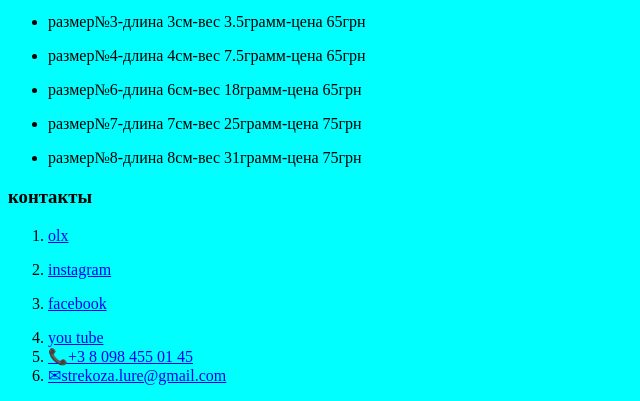
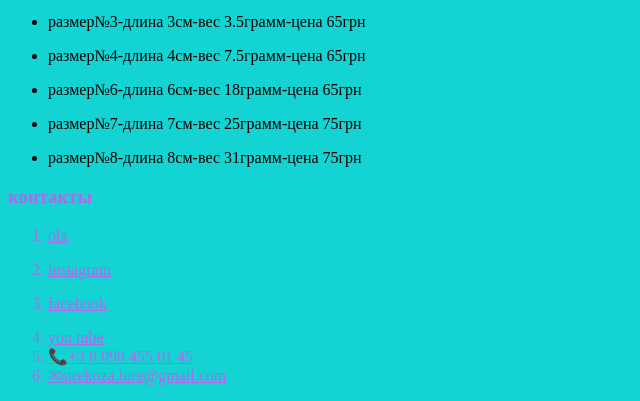
Before and after one commit to Hanna-Ilienko/strekoza, a plain HTML site: page index.html in a window 1280 px wide. Shown: the part 1225-1626 px from the top of the page, without its empty margins (0-640 px from the left). Drawn offline with Linux system fonts and the light colour scheme.

Commit message:
применила цвет к секции контактов

```diff
--- a/css/styles.css
+++ b/css/styles.css
@@ -1,7 +1,12 @@
 body{
-    background-color: aqua;
+    background-color: rgb(20, 211, 211);
 }
 
 a:hover{
-    color:brown;
+    font-size: large;
+    color:rgb(17, 219, 51);
+
 }
+.section-contacts , ol>li> a{
+    color: rgb(172, 106, 235);
+}
--- a/index.html
+++ b/index.html
@@ -53,7 +53,7 @@
       </ul>
     </section>
 
-    <section>
+    <section class="section-contacts">
       <h3>контакты</h3>
       <ol>
         <li>
@@ -74,7 +74,11 @@
             you tube
           </a>
         </li>
-        <li><a href="tel:+380984550145">&#128222;+3 8 098 455 01 45</a></li>
+        <li>
+          <a href="tel:+380984550145">
+            &#128222;+3 8 098 455 01 45
+          </a>
+        </li>
         <li>
           <a href="mailto:strekoza.lure@gmail.com">
             &#9993;strekoza.lure@gmail.com
```
